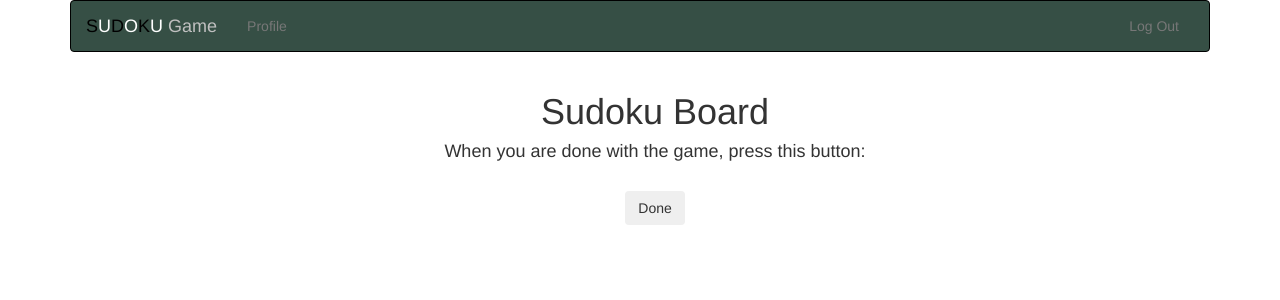
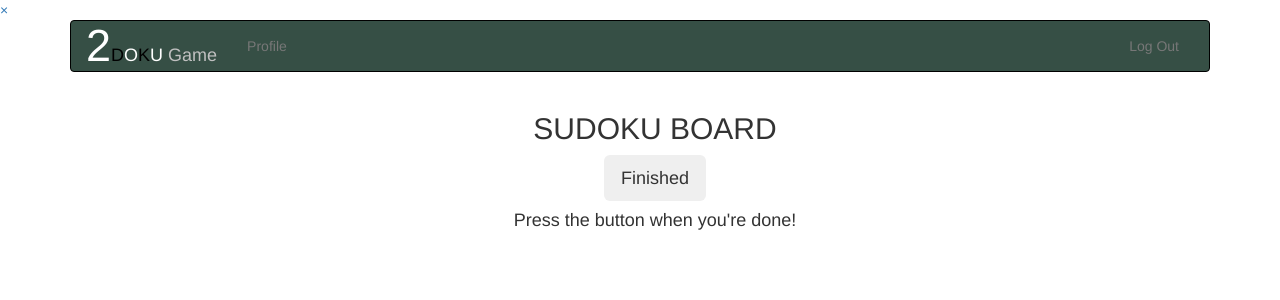
Before and after one commit to ThomBuyck/webik-sudoku, a Flask app: page /looks in a window 1280 px wide. Shown: the top 300 px of the page. Run offline with Flask 2, Linux system fonts and the light colour scheme; a user stored in the database is signed in; some libraries are stand-ins or nearby versions.

Commit message:
nieuwe style

```diff
--- a/static/achtergrond.js
+++ /dev/null
@@ -1,5 +0,0 @@
-$(document).ready(function(){
-    $("input[type=text]").change(function() {
-           $(this).css("background","#c7c7c7");
-    });
-});
--- a/static/stylesheet.css
+++ b/static/stylesheet.css
@@ -1,22 +1,4 @@
-.inset {
-  width: 48px;
-  height: 48px;
-  border-radius: 50%;
-  box-shadow:
-    inset 0 0 0 2px rgba(255,255,255,0.6),
-    0 1px 1px rgba(0,0,0,0.1);
-  background-color: transparent !important;
-  z-index: 999;
-}
 
-.inset img {
-  border-radius: inherit;
-  width: inherit;
-  height: inherit;
-  display: block;
-  position: relative;
-  z-index: 998;
-}
 .container
 {
     /* center contents */
@@ -29,12 +11,14 @@
 
 .navbar-default
 {
+
     background-color: #36454F;
     border-color: #a9a9a9;
 }
-.nav.navbar-nav.navbar-right li a span
+.navbar-default .navbar-brand .whitec
 {
-    color: white;
+    color: #FFFFFF;
+    font-size: 250%;
 }
 .navbar-default .navbar-brand .white
 {
@@ -49,30 +33,71 @@
     color: #C0C0C0;
 }
 
+.form-control
+{
+    /* center form controls */
+    display: inline-block;
 
-/*input[type=submit] {*/
+    /* override Bootstrap's 100% width for form controls */
+    width: auto;
+}
 
-/*    display: inline-block;*/
-/*    margin: 5px; space between buttons;*/
-/*    background: #b06f97; background color;*/
-/*    color: #333; / text color*/
-/*    font-size: 1.5em;*/
-/*    font-family: ‘Georgia’, serif;*/
-/*    font-style: italic;*/
-/*    border-radius: 50px; rounded corners*/
-/*    padding: 8px 16px; space around text*/
-/*    -moz-transition: all 0.2s;*/
-/*    -webkit-transition: all 0.2s;*/
-/*    transition: all 0.2s;*/
-/*    width:50%;*/
-/*}*/
-/*input[type=submit]:hover {*/
-/*    background: #666;*/
-/*    color: #c1e1e0;*/
-/*}*/
-/*.img_index{*/
-/*  display: block;*/
-/*  margin-left: auto;*/
-/*  margin-right: auto;*/
-/*  width: 50%;*/
-/*}*/
+.img
+{
+    /* constrain images on small screens */
+    max-width: 100%;
+}
+
+
+/* SUDOKU STYLE */
+#sudokutable{
+    margin-left:auto;
+    margin-right:auto;
+    background-color: #FAFAFA;
+    border:4px solid black;
+    border-collapse: collapse;
+}
+#sudokutd {
+    text-align: center;
+  }
+#sudokuinput {
+    text-align: center;
+    width: 50px;
+    height: 50px;
+    font-size: 15px;
+    border-collapse:collapse;
+  }
+#sudokuinput:disabled {
+    background-color: #383838;
+    font-size : 12px ;
+    border: 1px solid black;
+    border-collapse:collapse;
+  }
+#sudokutr:nth-child(3n){
+      border-bottom: 4px solid black;
+      border-collapse:collapse;
+  }
+#sudokutd:nth-child(3n){
+      border-right: 4px solid black;
+      border-collapse:collapse;
+  }
+
+.center
+{
+    text-align: center;
+    vertical-align: middle;
+}
+
+
+.img_index{
+    display: block;
+    margin: auto;
+    width: 35%;
+    }
+
+.img_login{
+    display: block;
+    margin: auto;
+    width:20%;
+    height:20%;
+    }
--- a/templates/layout.html
+++ b/templates/layout.html
@@ -9,15 +9,18 @@
         <meta content="initial-scale=1, width=device-width" name="viewport"/>
         <meta http-equiv="X-UA-Compatible" content="IE=edge">
 
-        <!-- documentation at http://getbootstrap.com/, alternative themes at https://www.bootstrapcdn.com/bootswatch/ -->
+        <!--Stylesheets-->
         <link href="https://maxcdn.bootstrapcdn.com/bootstrap/3.3.7/css/bootstrap.min.css" rel="stylesheet"/>
-
         <link href="{{ url_for('static', filename='stylesheet.css') }}" rel="stylesheet"/>
-
+        <a href="javascript:void(0)" class="closebtn" onclick="closeNav()">&times;</a>
+        <!--Scripts/javascript-->
         <script src="https://code.jquery.com/jquery-3.1.1.min.js"></script>
         <script src="https://maxcdn.bootstrapcdn.com/bootstrap/3.3.7/js/bootstrap.min.js"></script>
-
-        <title>SUDOKU {% block title %}{% endblock %}</title>
+        <script src="{{url_for('static', filename='checking.js')}}"></script>
+        <script src="{{url_for('static', filename='isnumber.js')}}"></script>
+        <script src="http://code.jquery.com/jquery-3.3.1.min.js" integrity="sha256-FgpCb/KJQlLNfOu91ta32o/NMZxltwRo8QtmkMRdAu8=" crossorigin="anonymous"></script>
+        <script type="text/javascript" src="http://code.jquery.com/jquery-latest.pack.js"></script>
+        <title> {% block title %}SUDOKU{% endblock %}</title>
 
     </head>
 
@@ -34,7 +37,7 @@
                             <span class="icon-bar"></span>
                             <span class="icon-bar"></span>
                         </button>
-                        <a class="navbar-brand" href="{{ url_for('index') }}"><span class="black">S</span><span class="white">U</span><span class="black">D</span><span class="white">O</span><span class="black">K</span><span class="white">U</span> <span class="silver">Game</span></a>
+                        <a class="navbar-brand" href="{{ url_for('index') }}"><span class="whitec">2</span><span class="black">D</span><span class="white">O</span><span class="black">K</span><span class="white">U</span> <span class="silver">Game</span></a>
                     </div>
                     <div class="collapse navbar-collapse" id="navbar">
                         {% if session.user_id %}
--- a/templates/login.html
+++ b/templates/login.html
@@ -5,17 +5,22 @@
 {% endblock %}
 
 {% block main %}
+<div class="container">
+    <img class="img_login"src="https://i.imgur.com/kPbHLHV.jpg">
         <form action="{{ url_for('login') }}" method="post">
             <fieldset>
                 <div class="form-group">
                     <input autocomplete="off" autofocus class="form-control" name="username" placeholder="Username" type="text"/>
                 </div>
+
                 <div class="form-group">
                     <input class="form-control" name="password" placeholder="Password" type="password"/>
                 </div>
+
                 <div class="form-group">
                     <button class="btn btn-default" type="submit">Log In</button>
                 </div>
             </fieldset>
         </form>
+</div>
 {% endblock %}
--- a/templates/looks.html
+++ b/templates/looks.html
@@ -2,55 +2,43 @@
 
 
 {% block title %}
-    sudoku
-{% endblock %}
-{% block head %}
-  <link href="{{ url_for('static', filename='stylesheetsudoku.css') }}" rel="stylesheet"/>
+    Sudoku
 {% endblock %}
 
 {% block main %}
 
 
-    <script src="{{url_for('static', filename='checking.js')}}"></script>
 <div class="container">
-    <script src="{{url_for('static', filename='isnumber.js')}}"></script>
-      <h1>Sudoku Board</h1>
-      <h4>When you are done with the game, press this button:</h4>
-      <br>
-      <script src="http://code.jquery.com/jquery-3.3.1.min.js" integrity="sha256-FgpCb/KJQlLNfOu91ta32o/NMZxltwRo8QtmkMRdAu8=" crossorigin="anonymous"></script>
-
-
+    <div class="row">
+      <h2>SUDOKU BOARD</h2>
+    </div>
+    <div class="btn-group">
       <form action="{{url_for("checking") }}" method ="POST">
-            <input type="submit" class="btn btn-dark" value="Done" name="done">
-
-
-          <!--als je dingen wilt bijvoegen gebruik dan, value ="getal" en dan disabled-->
-          <table id="table" name="sudokutable" width="400">
+        <input type="submit" class="btn btn-secondary btn-lg btn-block" value="Finished" name="done">
+    </div>
+    <div class="row">
+      <h4>
+        Press the button when you're done!
+      </h4>
+    </div>
+        <table id=sudokutable>
+          <!--ran = 9 -->
           {% for j in ran %}
-              <tr>
+            <tr id="sudokutr">
               {% for p in ran %}
                 {% if cijfers[j][p] == " " %}
-                    <td>
-                      <input name ="{{ j }} - {{ p }}" class="input" type="text" maxlength="1" min="1" max="9"
+                  <td id="sudokutd">
+                    <input id="sudokuinput" name ="{{ j }} - {{ p }}" class="input" type="text" autocomplete="off"
                     oninput="this.value = this.value.replace(/[^1-9]/g, '').replace(/(\..*)\./g, '$1');" onKeyPress="if(this.value.length==1) return false;"/>{{ cijfers[j][p] }}
                   </td>
                 {% else %}
-                    <td class="center" disabled>{{ cijfers[j][p] }}</td>
+                  <td id="sudokutd" disabled>{{ cijfers[j][p] }}</td>
                 {% endif %}
-
               {% endfor %}
-
             </tr>
           {% endfor %}
         </table>
-
       </form>
-
-
-      <!--I had a similar problem using Flask, but I did not have to resort to JSON. I just passed a list letters = ['a','b','c'] with render_template('show_entries.html', letters=letters), and set-->
-      <!--var letters = {{ letters|safe }}-->
-      <!--in my javascript code. Jinja2 replaced {{ letters }} with ['a','b','c'], which javascript interpreted as an array of strings.-->
-      <!--<table id="grid">-->
 </div>
 
 {% endblock %}
--- a/templates/profile.html
+++ b/templates/profile.html
@@ -6,7 +6,7 @@
 <table class="table table-striped table-dark">
   <thead>
     <tr>
-      <th scope="col">Username</th>
+      <th scope="col">Name</th>
       <th scope="col">Finished games</th>
       <th scope="col">Points</th>
     </tr>
```
Also changed, not shown: static/stylesheetsudoku.css (deleted, +0 -64 lines), templates/index.html (+28 -11 lines), templates/levels.html (+20 -29 lines), templates/singleplayer.html (deleted, +0 -12 lines), sudokus.db, 1 other file. Lines whose indentation alone changed are shown as unchanged.
